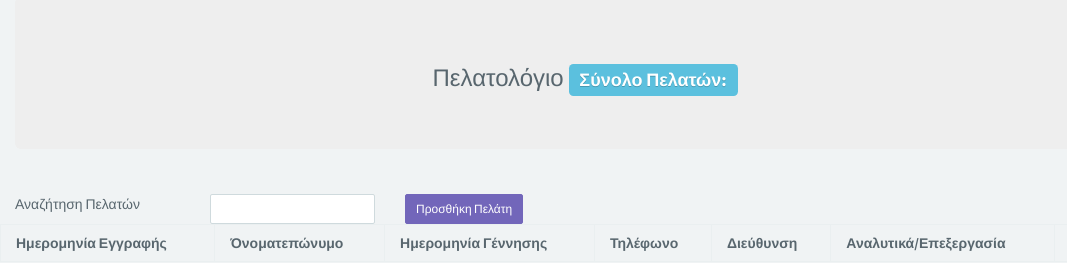
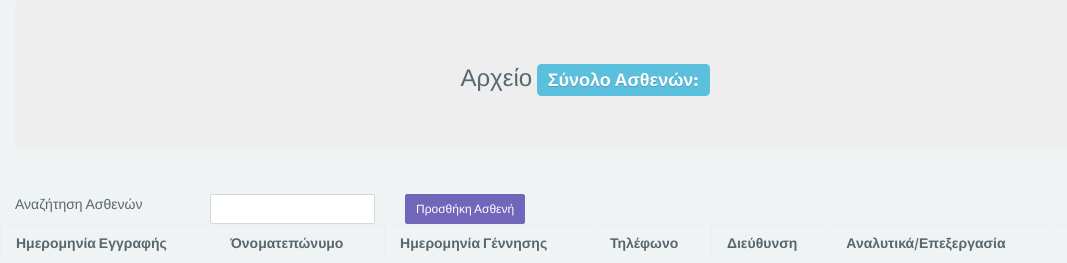
Before and after one commit to gmoutsour/neyrologiki, a website: page public/patients.html in a window 1280 px wide. Shown: the part 53-316 px from the top of the page, 0-1067 px from the left. Drawn offline with nearby package versions, Linux system fonts and the light colour scheme; files that its build step writes are made by us from their sources; no server answers.

Commit message:
minor changes

```diff
--- a/public/patients.html
+++ b/public/patients.html
@@ -6,7 +6,7 @@
 
 
   <meta charset="utf-8" />
-  <title>Πελατολόγιο Ασθενών</title>
+  <title>Αρχείο Ασθενών</title>
   <meta name="description" content="app, web app, responsive, responsive layout, admin, admin panel, admin dashboard, flat, flat ui, ui kit, AngularJS, ui route, charts, widgets, components" />
   <meta name="viewport" content="width=device-width, initial-scale=1, maximum-scale=1" />
   <link rel="stylesheet" href="css/font.css" type="text/css" />
@@ -663,19 +663,19 @@
 
         <!-- HEADER AND patient COUNT -->
         <div class="jumbotron text-center">
-            <h3>Πελατολόγιο <span class="label label-info">Σύνολο Πελατών: {{ patients.length }}</span></h3>
+            <h3>Αρχείο <span class="label label-info">Σύνολο Ασθενών: {{ patients.length }}</span></h3>
         </div>
 
         <!-- PATIENTS LIST -->
         <div id="patient-list" class="row">
 			<form>
 				<div class="form-group">
-				  <label class="col-sm-2 control-label">Αναζήτηση Πελατών</label>
+				  <label class="col-sm-2 control-label">Αναζήτηση Ασθενών</label>
 				  <div class="col-sm-2">
 					<input type="text" class="form-control input-sm " placeholder="" ng-model="tablesearch.text">
 				  </div>
 				  <div class="col-sm-2">
-					<button type="submit" class="btn btn-primary btn-sm" ng-click="show_add_patient=true" >Προσθήκη Πελάτη</button>
+					<button type="submit" class="btn btn-primary btn-sm" ng-click="show_add_patient=true" >Προσθήκη Ασθενή</button>
 				  </div>
 				</div>
 			</form>
```
